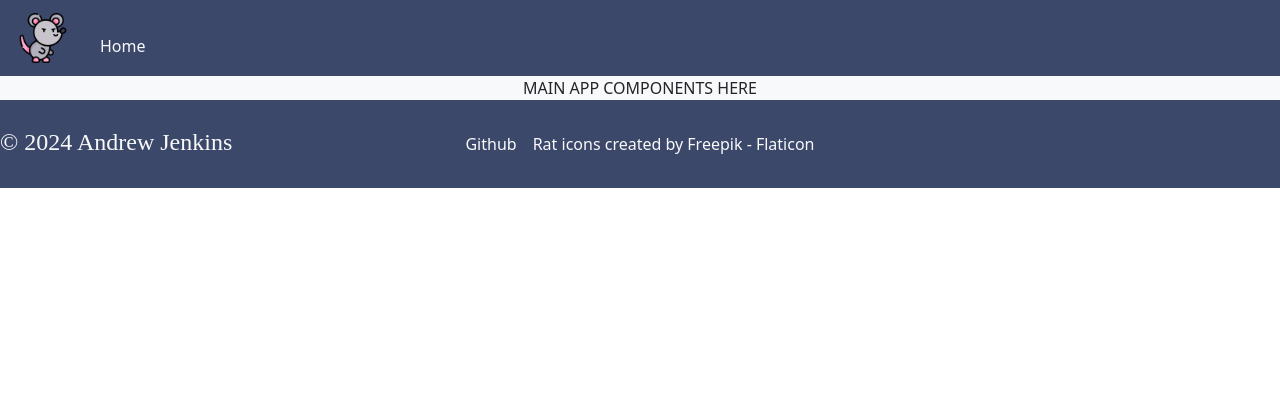
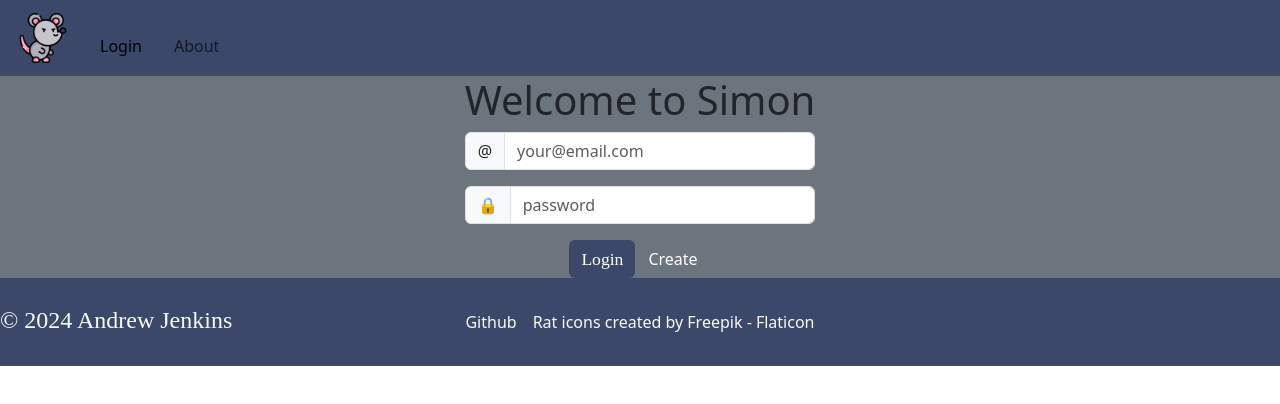
Before and after one commit to anjenkins1/startup, a React (Vite) app: page / in a window 1280 px wide. Shown: the top 404 px of the page. Built offline with nearby package versions, Linux system fonts and the light colour scheme.

Commit message:
adding login functionality

```diff
--- /dev/null
+++ b/src/about/about.jsx
@@ -0,0 +1,63 @@
+import React from 'react';
+//import './about.css';
+
+export function About(props) {
+  const [imageUrl, setImageUrl] = React.useState('');
+  const [quote, setQuote] = React.useState('Loading...');
+  const [quoteAuthor, setQuoteAuthor] = React.useState('unknown');
+
+  // We only want this to render the first time the component is created and so we provide an empty dependency list.
+  React.useEffect(() => {
+    const random = Math.floor(Math.random() * 1000);
+    fetch(`https://picsum.photos/v2/list?page=${random}&limit=1`)
+      .then((response) => response.json())
+      .then((data) => {
+        const containerEl = document.querySelector('#picture');
+
+        const width = containerEl.offsetWidth;
+        const height = containerEl.offsetHeight;
+        const apiUrl = `https://picsum.photos/id/${data[0].id}/${width}/${height}?grayscale`;
+        setImageUrl(apiUrl);
+      })
+      .catch();
+
+    fetch('https://api.quotable.io/random')
+      .then((response) => response.json())
+      .then((data) => {
+        setQuote(data.content);
+        setQuoteAuthor(data.author);
+      })
+      .catch();
+  }, []);
+
+  let imgEl = '';
+
+  if (imageUrl) {
+    imgEl = <img src={imageUrl} alt='stock background' />;
+  }
+
+  return (
+    <main className='container-fluid bg-secondary text-center'>
+      <div>
+        <div id='picture' className='picture-box'>
+          {imgEl}
+        </div>
+
+        <p>
+          Simon is a repetitive memory game where you follow the demonstrated color sequence until you make a mistake.
+          The longer the sequence you repeat, the greater your score.
+        </p>
+
+        <p>
+          The name Simon is a registered trademark of Milton-Bradley. Our use of the name and the game is for non-profit
+          educational use only. No part of this code or application may be used outside of that definition.
+        </p>
+
+        <div className='quote-box bg-light text-dark'>
+          <p className='quote'>{quote}</p>
+          <p className='author'>{quoteAuthor}</p>
+        </div>
+      </div>
+    </main>
+  );
+}
--- a/src/app.jsx
+++ b/src/app.jsx
@@ -1,23 +1,21 @@
 import React from 'react';
+import { BrowserRouter, NavLink, Route, Routes } from 'react-router-dom';
+import { Login } from './login/login';
+//import { Calculate } from './calculate/calculate';
+//import { Saves } from './saves/saves';
+import { About } from './about/about';
+import { AuthState } from './login/authState';
 import 'bootstrap/dist/css/bootstrap.min.css';
 import './app.css';
 
-{/* <header className="container-fluid text-center text-light">
-<nav className="navbar navbar-expand navbar-light">
-    <a className="navbar-brand" href="index.html">
-        <img src="assets/favicon.png" width="50" height="50"/>
-    </a>
-    <menu className="navbar-nav">
-        <li className="nav-item"><a id="user-option-nav-active" className="nav-link text-light" href="index.html">Home</a></li>
-        <li id="user-options1" className="nav-item" style="display: none"><a className="nav-link text-light" href="calculator.html">Calculator</a></li>
-        <li id="user-options2" className="nav-item" style="display: none"><a className="nav-link text-light" href="saves.html">Saved Reactions</a></li>
-        <li id="user-options3" className="nav-item" style="display: none"><a className="nav-link text-light" href="about.html">About</a></li>
-    </menu>
-</nav>
-</header> */}
+function App() {
 
-export default function App() {
+    const [userName, setUserName] = React.useState(localStorage.getItem('userName') || '');
+    const currentAuthState = userName ? AuthState.Authenticated : AuthState.Unauthenticated;
+    const [authState, setAuthState] = React.useState(currentAuthState);
+
     return (
+        <BrowserRouter>
             <div className="bg-light text-dark">
                 <header className="container-fluid text-center text-light">
                     <nav className="navbar navbar-expand navbar-light">
@@ -25,14 +23,54 @@ export default function App() {
                             <img src="assets/favicon.png" width="50" height="50"/>
                         </a>
                         <menu className="navbar-nav">
-                        <li className="nav-item"><a id="user-option-nav-active" className="nav-link text-light" href="index.html">Home</a></li>
-                        {/* <li id="user-options1" className="nav-item" style="display: none"><a className="nav-link text-light" href="calculator.html">Calculator</a></li>
-                        <li id="user-options2" className="nav-item" style="display: none"><a className="nav-link text-light" href="saves.html">Saved Reactions</a></li>
-                        <li id="user-options3" className="nav-item" style="display: none"><a className="nav-link text-light" href="about.html">About</a></li>         */}
+                            <li className='nav-item'>
+                                <NavLink className='nav-link' to=''>
+                                Login
+                                </NavLink>
+                            </li>
+                            {/* {authState === AuthState.Authenticated && (
+                                <li className='nav-item'>
+                                <NavLink className='nav-link' to='calculate'>
+                                    Calculate
+                                </NavLink>
+                                </li>
+                            )}
+                            {authState === AuthState.Authenticated && (
+                                <li className='nav-item'>
+                                <NavLink className='nav-link' to='saves'>
+                                    Saves
+                                </NavLink>
+                                </li>
+                            )} */}
+                            <li className='nav-item'>
+                                <NavLink className='nav-link' to='about'>
+                                About
+                                </NavLink>
+                            </li>
                         </menu>
                     </nav>
                 </header>
-            <main>MAIN APP COMPONENTS HERE</main>
+                <Routes>
+                    <Route
+                        path='/'
+                        element={
+                        <Login
+                            userName={userName}
+                            authState={authState}
+                            onAuthChange={(userName, authState) => {
+                            setAuthState(authState);
+                            setUserName(userName);
+                            }}
+                        />
+                        }
+                        exact
+                    />
+                    {/* <Route path='/calculate' element={<Calculate userName={userName} />} />
+                    <Route path='/saves' element={<Saves />} /> */}
+                    <Route path='/about' element={<About />} />
+                    <Route path='*' element={<NotFound />} />
+                </Routes>
+
                 <footer className="d-flex flex-wrap py-4">
                     <p className="col-md-4 mb-0 text-light">© 2024 Andrew Jenkins</p>
 
@@ -42,5 +80,12 @@ export default function App() {
                     </ul>
                 </footer>
             </div>
+        </BrowserRouter>
     );
   }
+
+  function NotFound() {
+    return <main className='container-fluid bg-secondary text-center'>404: Return to sender. Address unknown.</main>;
+  }
+
+  export default App;
--- /dev/null
+++ b/src/login/authState.js
@@ -0,0 +1,9 @@
+export class AuthState {
+    static Unknown = new AuthState('unknown');
+    static Authenticated = new AuthState('authenticated');
+    static Unauthenticated = new AuthState('unauthenticated');
+
+    constructor(name) {
+      this.name = name;
+    }
+  }
--- /dev/null
+++ b/src/login/authenticated.jsx
@@ -0,0 +1,35 @@
+import React from 'react';
+import { useNavigate } from 'react-router-dom';
+
+import Button from 'react-bootstrap/Button';
+
+//import './authenticated.css';
+
+export function Authenticated(props) {
+  const navigate = useNavigate();
+
+  function logout() {
+    fetch(`/api/auth/logout`, {
+      method: 'delete',
+    })
+      .catch(() => {
+        // Logout failed. Assuming offline
+      })
+      .finally(() => {
+        localStorage.removeItem('userName');
+        props.onLogout();
+      });
+  }
+
+  return (
+    <div>
+      <div className='playerName'>{props.userName}</div>
+      <Button variant='primary' onClick={() => navigate('/play')}>
+        Play
+      </Button>
+      <Button variant='secondary' onClick={() => logout()}>
+        Logout
+      </Button>
+    </div>
+  );
+}
--- /dev/null
+++ b/src/login/login.jsx
@@ -0,0 +1,26 @@
+import React from 'react';
+
+import { Unauthenticated } from './unauthenticated';
+import { Authenticated } from './authenticated';
+import { AuthState } from './authState';
+
+export function Login({ userName, authState, onAuthChange }) {
+  return (
+    <main className='container-fluid bg-secondary text-center'>
+      <div>
+        {authState !== AuthState.Unknown && <h1>Welcome to Simon</h1>}
+        {authState === AuthState.Authenticated && (
+          <Authenticated userName={userName} onLogout={() => onAuthChange(userName, AuthState.Unauthenticated)} />
+        )}
+        {authState === AuthState.Unauthenticated && (
+          <Unauthenticated
+            userName={userName}
+            onLogin={(loginUserName) => {
+              onAuthChange(loginUserName, AuthState.Authenticated);
+            }}
+          />
+        )}
+      </div>
+    </main>
+  );
+}
--- /dev/null
+++ b/src/login/messageDialog.jsx
@@ -0,0 +1,15 @@
+import React from 'react';
+
+import Button from 'react-bootstrap/Button';
+import Modal from 'react-bootstrap/Modal';
+
+export function MessageDialog(props) {
+  return (
+    <Modal {...props} show={props.message} centered>
+      <Modal.Body>{props.message}</Modal.Body>
+      <Modal.Footer>
+        <Button onClick={props.onHide}>Close</Button>
+      </Modal.Footer>
+    </Modal>
+  );
+}
--- /dev/null
+++ b/src/login/unauthenticated.jsx
@@ -0,0 +1,69 @@
+import React from 'react';
+
+import Button from 'react-bootstrap/Button';
+import {MessageDialog} from './messageDialog';
+
+export function Unauthenticated(props) {
+  const [userName, setUserName] = React.useState(props.userName);
+  const [password, setPassword] = React.useState('');
+  const [displayError, setDisplayError] = React.useState(null);
+
+  async function loginUser() {
+    loginOrCreate(`/api/auth/login`);
+  }
+
+  async function createUser() {
+    loginOrCreate(`/api/auth/create`);
+  }
+
+  async function loginOrCreate(endpoint) {
+    const response = await fetch(endpoint, {
+      method: 'post',
+      body: JSON.stringify({email: userName, password: password}),
+      headers: {
+        'Content-type': 'application/json; charset=UTF-8',
+      },
+    });
+    if (response?.status === 200) {
+      localStorage.setItem('userName', userName);
+      props.onLogin(userName);
+    } else {
+      const body = await response.json();
+      setDisplayError(`⚠ Error: ${body.msg}`);
+    }
+  }
+
+  return (
+    <>
+      <div>
+        <div className='input-group mb-3'>
+          <span className='input-group-text'>@</span>
+          <input
+            className='form-control'
+            type='text'
+            value={userName}
+            onChange={(e) => setUserName(e.target.value)}
+            placeholder='your@email.com'
+          />
+        </div>
+        <div className='input-group mb-3'>
+          <span className='input-group-text'>🔒</span>
+          <input
+            className='form-control'
+            type='password'
+            onChange={(e) => setPassword(e.target.value)}
+            placeholder='password'
+          />
+        </div>
+        <Button variant='primary' onClick={() => loginUser()}>
+          Login
+        </Button>
+        <Button variant='secondary' onClick={() => createUser()}>
+          Create
+        </Button>
+      </div>
+
+      <MessageDialog message={displayError} onHide={() => setDisplayError(null)} />
+    </>
+  );
+}
```
Also changed, not shown: src/calculate/calculate.jsx (added), src/saves/saves.jsx (added). Lines whose indentation alone changed are shown as unchanged.
